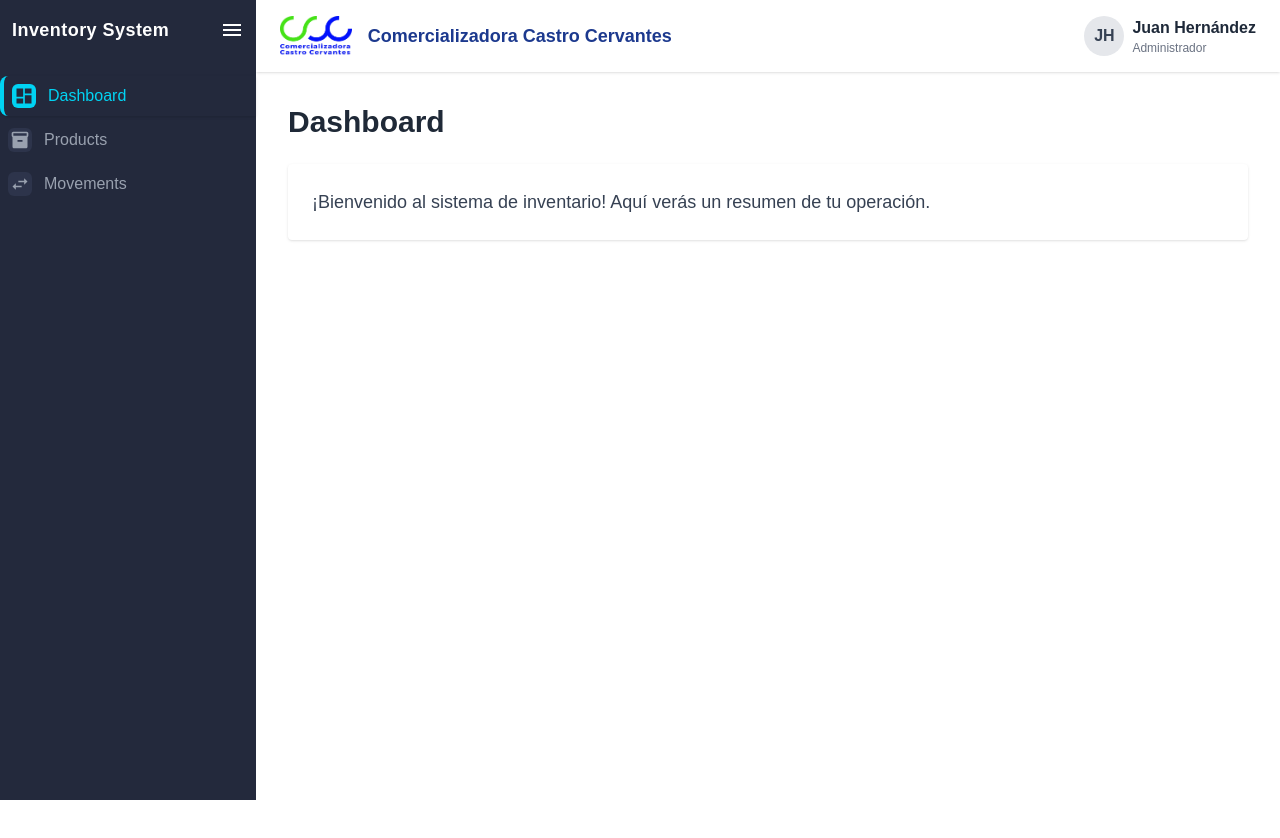
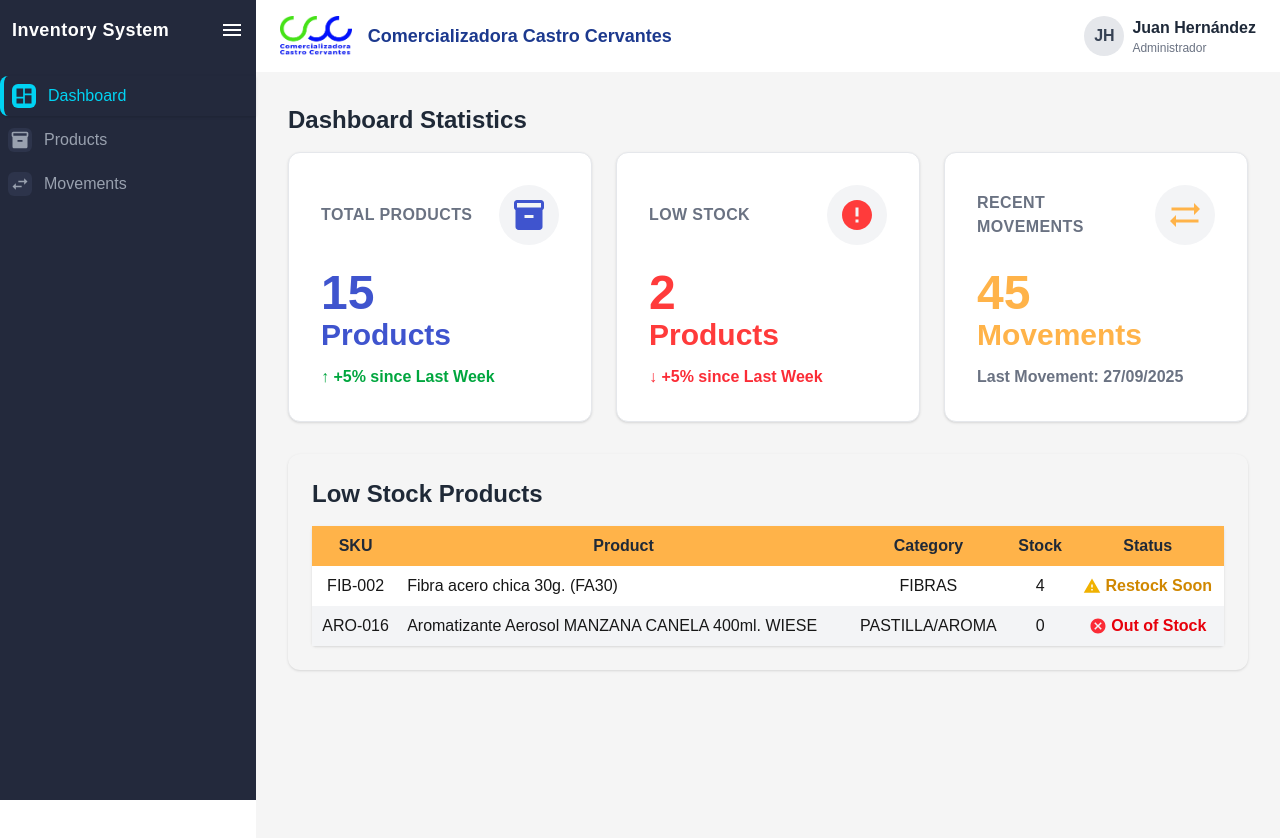
Before and after one commit to Juan-Hernandez-Dev/CCC_Inventory, a Next.js app: page / in a window 1280 px wide. Shown: the top 838 px of the page. Before the commit the page ends 800 px from the top, so only its background shows below. Built offline with nearby package versions, Linux system fonts and the light colour scheme.

Commit message:
Dashboard Terminado y Movements Sidebar agregado

```diff
--- a/components/Header.tsx
+++ b/components/Header.tsx
@@ -1,15 +1,17 @@
 "use client";
 import React from 'react';
 
-const Header = () => (
+const Header = () => (  // Header component definition
   <header className="flex items-center justify-between bg-white px-6 py-4 shadow">
     <div className="flex items-center gap-4">
+      {/* Company Logo and Name */}
       <img src="/CCC.png" alt="CCC" className="h-10" />
       <span className="font-bold text-lg text-blue-900">Comercializadora Castro Cervantes</span>
     </div>
     <div className="flex items-center gap-2">
       <div className="bg-gray-200 rounded-full w-10 h-10 flex items-center justify-center font-bold text-gray-700">JH</div>
       <div>
+        {/* User Info Sample*/}
         <div className="font-semibold text-gray-800">Juan Hernández</div>
         <div className="text-xs text-gray-500">Administrador</div>
       </div>
--- a/components/ProductsTable.tsx
+++ b/components/ProductsTable.tsx
@@ -70,6 +70,7 @@ const ProductsTable: React.FC<{ products: Product[] }> = ({ products }) => {
               </td>
               <td className="p-2 text-center">{product.stock}</td>
               <td className="p-2 flex justify-center gap-2">
+                {/* Edit button */}
                 <button
                   type="button"
                   className="w-8 h-8 flex items-center justify-center bg-blue-600 hover:bg-blue-700 text-white rounded-md"
@@ -77,6 +78,7 @@ const ProductsTable: React.FC<{ products: Product[] }> = ({ products }) => {
                 >
                   <MdEdit size={20} />
                 </button>
+                {/* Delete button */}
                 <button
                   type="button"
                   className="w-8 h-8 flex items-center justify-center bg-red-600 hover:bg-red-700 text-white rounded-md"
--- a/src/app/layout.tsx
+++ b/src/app/layout.tsx
@@ -1,17 +1,17 @@
-import type { Metadata } from 'next';
-import './globals.css';
+import type { Metadata } from 'next'; // This line is needed for the Metadata type
+import './globals.css';  // Global styles import
 
-export const metadata: Metadata = {
+export const metadata: Metadata = {  // Metadata definition
   title: 'CCC Inventory System',
   description: 'Inventory management system',
 };
 
-export default function RootLayout({
+export default function RootLayout({ // RootLayout component definition
   children,
 }: {
   children: React.ReactNode;
 }) {
-  return (
+  return (  // JSX return statement
     <html lang="en" style={{ margin: 0, padding: 0, height: '100%' }}>
       <body style={{ margin: 0, padding: 0, height: '100%' }}>
         {children}
--- /dev/null
+++ b/src/app/movements/page.tsx
@@ -0,0 +1,23 @@
+"use client";
+
+import Header from '../../../components/Header';
+import Sidebar from '../../../components/Sidebar';
+import React from "react";
+
+export default function MovementsPage() {
+  const [sidebarWidth, setSidebarWidth] = React.useState('64px');
+
+  return (
+    <div className="flex h-screen" style={{ margin: 0, padding: 0 }}>
+      <Sidebar onWidthChange={setSidebarWidth} />
+      <div className="flex-1" style={{ marginLeft: sidebarWidth }}>
+        <Header />
+        <div className="p-8 bg-[#f5f5f5] min-h-screen">
+          <h1 className="text-2xl mb-6 font-bold text-[#1F2937]">
+            Movements
+          </h1>
+        </div>
+      </div>
+    </div>
+  );
+}
--- a/src/app/page.tsx
+++ b/src/app/page.tsx
@@ -3,22 +3,121 @@
 import Header from '../../components/Header';
 import Sidebar from '../../components/Sidebar';
 import React from "react";
+import data from '../../data/productos.json';
+import { MdInventory2, MdError, MdSyncAlt, MdWarning, MdCancel } from "react-icons/md";
 
 export default function Page() {
   const [sidebarWidth, setSidebarWidth] = React.useState('64px');
+
+  // Card Metrics
+  const totalProducts = data.productos.length;
+  const lowStock = data.productos.filter(p => p.stock <= 5).length;
+  const recentMovements = 45; // Example static number
+  const lastMovement = "27/09/2025"; // Example static date
 
   return (
     <div className="flex h-screen" style={{ margin: 0, padding: 0 }}>
       <Sidebar onWidthChange={setSidebarWidth} />
       <div className="flex-1" style={{ marginLeft: sidebarWidth }}>
         <Header />
-        <div className="p-8">
-          <h1 className="text-3xl font-bold mb-6 text-[#1F2937]">Dashboard</h1>
-          {/* Aquí puedes agregar widgets, gráficas, KPIs, etc */}
-          <div className="bg-white rounded shadow p-6">
-            <p className="text-lg text-gray-700">
-              ¡Bienvenido al sistema de inventario! Aquí verás un resumen de tu operación.
-            </p>
+        <div className="p-8 bg-[#f5f5f5] min-h-screen">
+          {/* Dashboard Title */}
+          <h1 className="text-2xl mb-4" style={{ fontWeight: 'bold', color: '#1F2937' }}>
+            Dashboard Statistics
+          </h1>
+          <div className="grid grid-cols-1 sm:grid-cols-3 gap-6 mb-8">
+            {/* Total Products */}
+            <div className="bg-white rounded-xl shadow p-8 flex flex-col justify-between min-h-[180px] border border-gray-200">
+              <div className="flex items-center justify-between">
+                {/* Total Products */}
+                <span className="text-base font-bold text-gray-500 tracking-wide">TOTAL PRODUCTS</span>
+                <span className="bg-gray-100 rounded-full p-3">
+                  <MdInventory2 className="text-[#3F54CE]" size={36} />
+                </span>
+              </div>
+              <div className="mt-6 mb-3 flex flex-col items-start">
+                <span className="text-5xl font-extrabold text-[#3F54CE]">{totalProducts}</span>
+                <span className="text-3xl font-extrabold text-[#3F54CE]">Products</span>
+              </div>
+              {/* Example static change indicator */}
+              <div className="text-base text-green-600 font-semibold flex items-center gap-1">
+                ↑ +5% since Last Week
+              </div>
+            </div>
+            {/* Low Stock */}
+            <div className="bg-white rounded-xl shadow p-8 flex flex-col justify-between min-h-[180px] border border-gray-200">
+              <div className="flex items-center justify-between">
+                <span className="text-base font-bold text-gray-500 tracking-wide">LOW STOCK</span>
+                <span className="bg-gray-100 rounded-full p-3">
+                  <MdError className="text-[#FF3B3B]" size={36} />
+                </span>
+              </div>
+              <div className="mt-6 mb-3 flex flex-col items-start">
+                <span className="text-5xl font-extrabold text-[#FF3B3B]">{lowStock}</span>
+                <span className="text-3xl font-extrabold text-[#FF3B3B]">Products</span>
+              </div>
+              {/* Example static change indicator */}
+              <div className="text-base text-red-500 font-semibold flex items-center gap-1">
+                ↓ +5% since Last Week
+              </div>
+            </div>
+            {/* Recent Movements */}
+            <div className="bg-white rounded-xl shadow p-8 flex flex-col justify-between min-h-[180px] border border-gray-200">
+              <div className="flex items-center justify-between">
+                <span className="text-base font-bold text-gray-500 tracking-wide">RECENT MOVEMENTS</span>
+                <span className="bg-gray-100 rounded-full p-3">
+                  <MdSyncAlt className="text-[#FFB349]" size={36} />
+                </span>
+              </div>
+              <div className="mt-6 mb-3 flex flex-col items-start">
+                <span className="text-5xl font-extrabold text-[#FFB349]">{recentMovements}</span>
+                <span className="text-3xl font-extrabold text-[#FFB349]">Movements</span>
+              </div>
+              <div className="text-base text-gray-500 font-semibold">
+                Last Movement: {lastMovement}
+              </div>
+            </div>
+          </div>
+          {/* Low Stock Products Table */}
+          <div className="bg-[#f5f5f5] p-6 rounded-xl shadow mb-8">
+            <h1 className="text-2xl mb-4" style={{ fontWeight: 'bold', color: '#1F2937' }}>Low Stock Products</h1>
+            <table className="w-full border-collapse rounded shadow">
+              <thead>
+                <tr className="bg-[#FFB349] text-[#1F2937]">
+                  <th className="p-2 text-center">SKU</th>
+                  <th className="p-2 text-center">Product</th>
+                  <th className="p-2 text-center">Category</th>
+                  <th className="p-2 text-center">Stock</th>
+                  <th className="p-2 text-center">Status</th>
+                </tr>
+              </thead>
+              <tbody>
+                {data.productos
+                  .filter(p => p.estado === "Restock Soon" || p.estado === "Out of Stock")
+                  .map((p, idx) => (
+                    <tr key={p.sku} className={idx % 2 === 0 ? "bg-white" : "bg-gray-100"}>
+                      <td className="p-2 text-center">{p.sku}</td>
+                      <td className="p-2 text-left">{p.nombre}</td>
+                      <td className="p-2 text-center">{p.categoria}</td>
+                      <td className="p-2 text-center">{p.stock}</td>
+                      <td className="p-2 text-center">
+                        {p.estado === "Restock Soon" && (
+                          <span className="flex items-center justify-center gap-1 text-yellow-600 font-semibold">
+                            <MdWarning className="text-yellow-500" size={18} />
+                            Restock Soon
+                          </span>
+                        )}
+                        {p.estado === "Out of Stock" && (
+                          <span className="flex items-center justify-center gap-1 text-red-600 font-semibold">
+                            <MdCancel className="text-red-500" size={18} />
+                            Out of Stock
+                          </span>
+                        )}
+                      </td>
+                    </tr>
+                  ))}
+              </tbody>
+            </table>
           </div>
         </div>
       </div>
--- a/src/app/products/page.tsx
+++ b/src/app/products/page.tsx
@@ -1,33 +1,33 @@
 "use client";
 
-import Header from '../../../components/Header';
-import ProductsTable from '../../../components/ProductsTable';
-import data from '../../../data/productos.json';
-import Sidebar from '../../../components/Sidebar';
+import Header from '../../../components/Header';  // Header component import
+import ProductsTable from '../../../components/ProductsTable';  // ProductsTable component import
+import data from '../../../data/productos.json';  // Sample data import
+import Sidebar from '../../../components/Sidebar';  // Sidebar component import
 import React from "react";
-import { MdSearch, MdFilterList } from "react-icons/md";
+import { MdSearch, MdFilterList } from "react-icons/md";  // Icons import
 
-export default function Page() {
-  const [sidebarWidth, setSidebarWidth] = React.useState('64px');
-  const [search, setSearch] = React.useState('');
-  const [category, setCategory] = React.useState('');
-  const [status, setStatus] = React.useState('');
-  const [filteredProducts, setFilteredProducts] = React.useState(data.productos);
+export default function Page() {  // Page component definition
+  const [sidebarWidth, setSidebarWidth] = React.useState('64px');  // Weidth state for Sidebar
+  const [search, setSearch] = React.useState('');  // Search state
+  const [category, setCategory] = React.useState('');  // Category filter state
+  const [status, setStatus] = React.useState('');  // Status filter state
+  const [filteredProducts, setFilteredProducts] = React.useState(data.productos);  // Filtered products state
 
-  React.useEffect(() => {
+  React.useEffect(() => {  // Effect to filter products based on search, category, and status
     const term = search.toLowerCase();
     setFilteredProducts(
       data.productos.filter(
         (p) =>
           (p.sku.toLowerCase().includes(term) ||
             p.nombre.toLowerCase().includes(term)) &&
-          (category === '' || p.categoria === category) &&
-          (status === '' || p.estado === status)
+          (category === '' || p.categoria === category) &&  // Filter by category if selected
+          (status === '' || p.estado === status)  // Filter by status if selected
       )
     );
   }, [search, category, status]);
 
-  return (
+  return (  // JSX return statement
     <div className="flex h-screen" style={{ margin: 0, padding: 0 }}>
       <Sidebar onWidthChange={setSidebarWidth} />
       <div className="flex-1" style={{ marginLeft: sidebarWidth }}>
@@ -39,6 +39,7 @@ export default function Page() {
               <span className="pl-2 text-gray-400">
                 <MdSearch size={22} />
               </span>
+              {/* Search input */}
               <input
                 type="text"
                 placeholder="Search"
```
